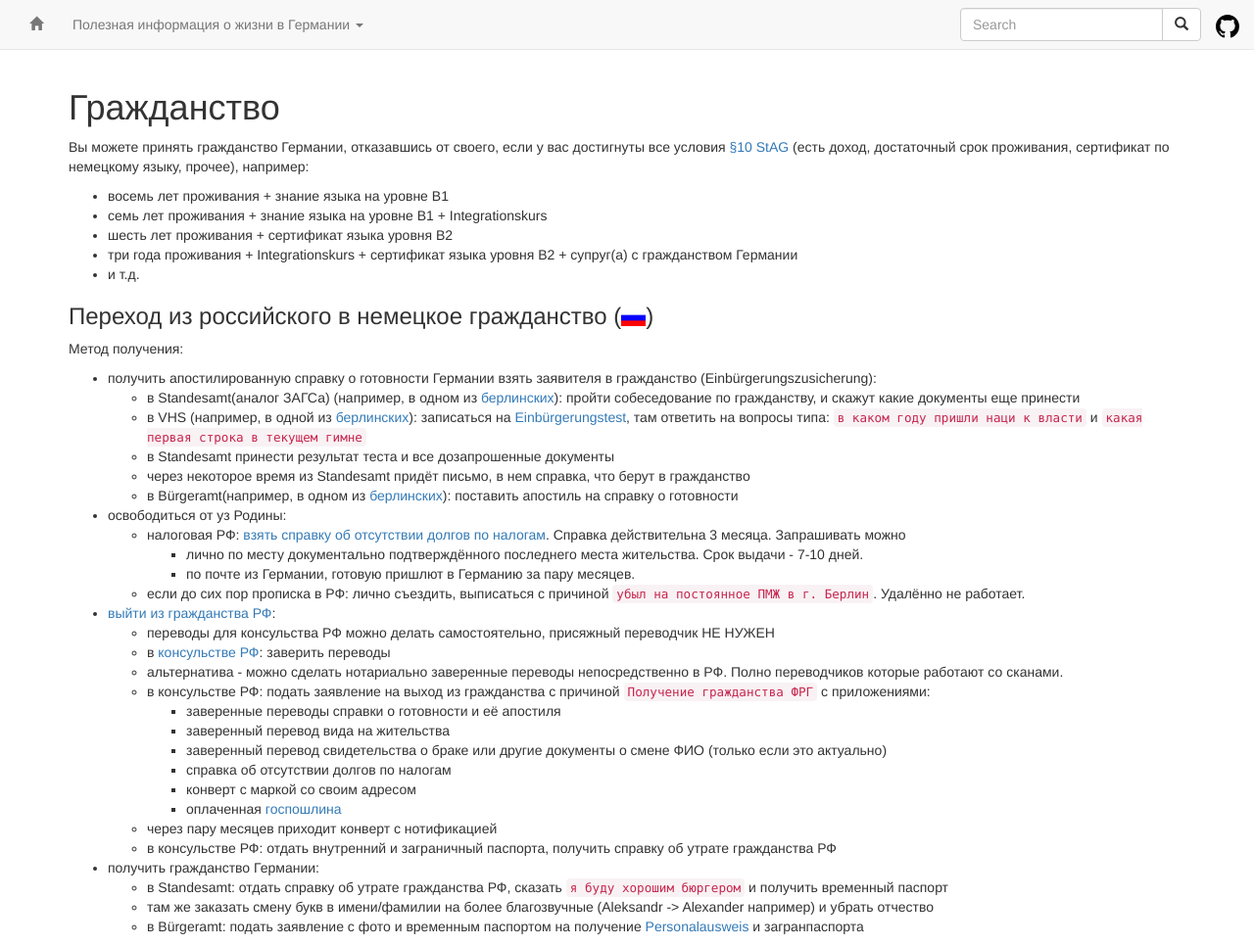
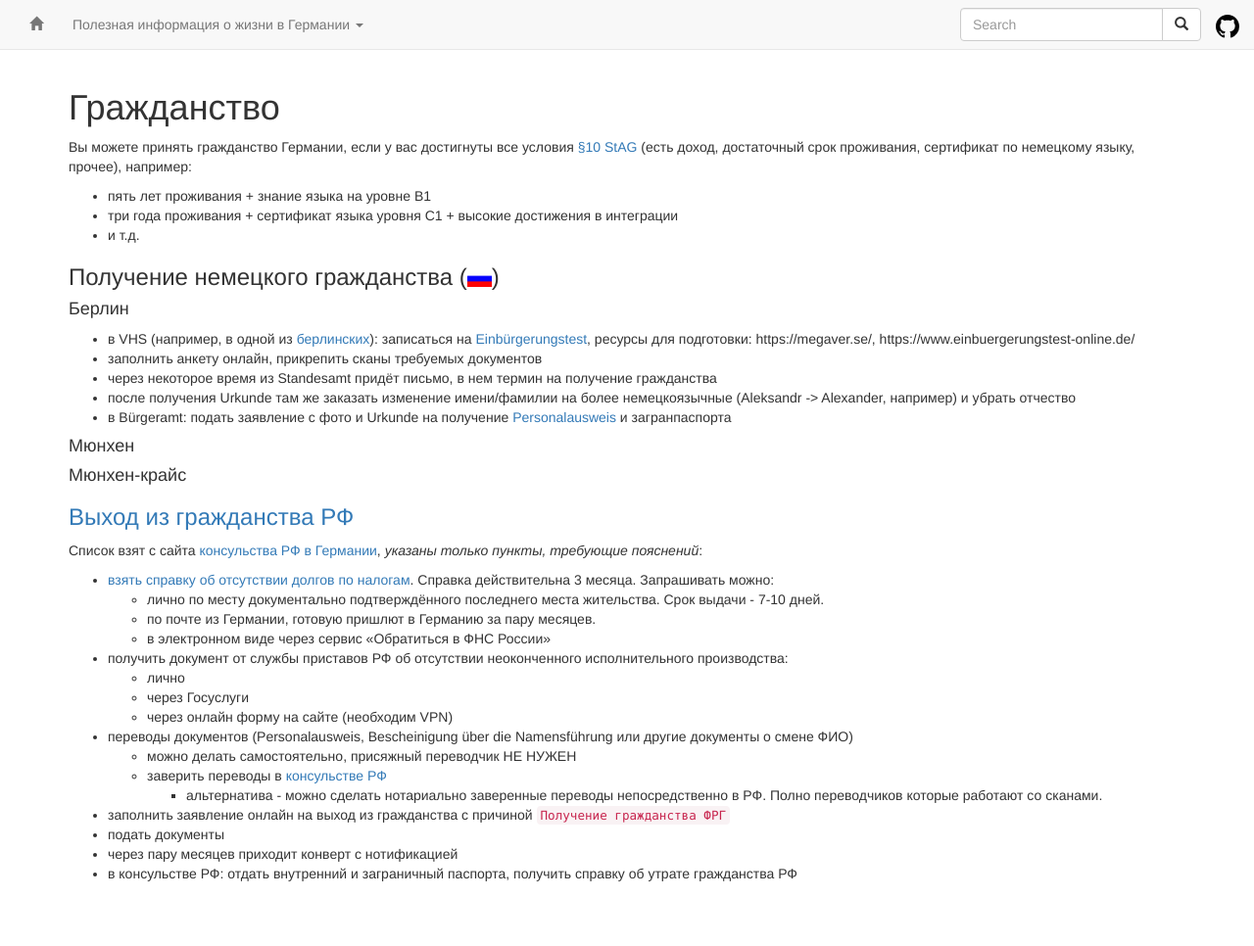
Before and after one commit to ru-de/faq, a Jekyll site: the page built from pages/Гражданство.md, in a window 1280 px wide and 966 px high. Shown: the whole window at 98% size. Built offline with Jekyll 4.4.1, drawn with Linux system fonts in a browser that asks for light colours; nearby versions of some CDN libraries.

Commit message:
sync github pages

```diff
--- a/pages/Гражданство.md
+++ b/pages/Гражданство.md
@@ -4,41 +4,38 @@ layout: default
 ---
 
 # Гражданство
-Вы можете принять гражданство Германии, отказавшись от своего, если у вас достигнуты все условия [§10 StAG](https://www.gesetze-im-internet.de/stag/__10.html) (есть доход, достаточный срок проживания, сертификат по немецкому языку, прочее), например:
-* восемь лет проживания + знание языка на уровне B1
-* семь лет проживания + знание языка на уровне B1 + Integrationskurs
-* шесть лет проживания + сертификат языка уровня B2
-* три года проживания + Integrationskurs + сертификат языка уровня B2 + супруг(а) с гражданством Германии
+Вы можете принять гражданство Германии, если у вас достигнуты все условия [§10 StAG](https://www.gesetze-im-internet.de/stag/__10.html) (есть доход, достаточный срок проживания, сертификат по немецкому языку, прочее), например:
+* пять лет проживания + знание языка на уровне B1
+* три года проживания + сертификат языка уровня C1 + высокие достижения в интеграции
 * и т.д.
 
-### Переход из российского в немецкое гражданство (![](files/ru.gif))
+### Получение немецкого гражданства (![](files/ru.gif))
+#### Берлин
+* в VHS (например, в одной из [берлинских](https://www.berlin.de/vhs/)): записаться на [Einbürgerungstest](https://www.berlin.de/vhs/service/einbuergerung/deutscher-einbuergerungstest/), ресурсы для подготовки: https://megaver.se/, https://www.einbuergerungstest-online.de/
+* заполнить анкету онлайн, прикрепить сканы требуемых документов
+* через некоторое время из Standesamt придёт письмо, в нем термин на получение гражданства
+* после получения Urkunde там же заказать изменение имени/фамилии на более немецкоязычные (Aleksandr -> Alexander, например) и убрать отчество
+* в Bürgeramt: подать заявление с фото и Urkunde на получение [Personalausweis](https://service.berlin.de/dienstleistung/324325/) и загранпаспорта
 
-Метод получения:
-* получить апостилированную справку о готовности Германии взять заявителя в гражданство (Einbürgerungszusicherung):
-  * в Standesamt(аналог ЗАГСа) (например, в одном из [берлинских](https://www.berlin.de/standesamt/standesaemter-in-berlin/)): пройти собеседование по гражданству, и скажут какие документы еще принести
-  * в VHS (например, в одной из [берлинских](https://www.berlin.de/vhs/)): записаться на [Einbürgerungstest](https://www.berlin.de/vhs/service/einbuergerung/deutscher-einbuergerungstest/), там ответить на вопросы типа: `в каком году пришли наци к власти` и `какая первая строка в текущем гимне`
-  * в Standesamt принести результат теста и все дозапрошенные документы
-  * через некоторое время из Standesamt придёт письмо, в нем справка, что берут в гражданство
-  * в Bürgeramt(например, в одном из [берлинских](https://service.berlin.de/standorte/buergeraemter/)): поставить апостиль на справку о готовности
-* освободиться от уз Родины:
-  * налоговая РФ: [взять справку об отсутствии долгов по налогам](https://www.nalog.ru/rn77/fl/interest/dual_nationality/exit_rf/). Справка действительна 3 месяца. Запрашивать можно
-    * лично по месту документально подтверждённого последнего места жительства. Срок выдачи - 7-10 дней.
-    * по почте из Германии, готовую пришлют в Германию за пару месяцев.
-  * если до сих пор прописка в РФ: лично съездить, выписаться с причиной `убыл на постоянное ПМЖ в г. Берлин`. Удалённо не работает.
-* [выйти из гражданства РФ](http://grajdanstvo-ru.ru/kak-otkazatsya-ot-grazhdanstva-rf.html):
-  * переводы для консульства РФ можно делать самостоятельно, присяжный переводчик НЕ НУЖЕН
-  * в [консульстве РФ](Консульство.md): заверить переводы
-  * альтернатива - можно сделать нотариально заверенные переводы непосредственно в РФ. Полно переводчиков которые работают со сканами.
-  * в консульстве РФ: подать заявление на выход из гражданства с причиной `Получение гражданства ФРГ` с приложениями:
-    * заверенные переводы справки о готовности и её апостиля
-    * заверенный перевод вида на жительства
-    * заверенный перевод свидетельства о браке или другие документы о смене ФИО (только если это актуально)
-    * справка об отсутствии долгов по налогам
-    * конверт с маркой со своим адресом
-    * оплаченная [госпошлина](https://base.garant.ru/10900200/fce40d57dbbe868a22b8d51b0513287a/)
-  * через пару месяцев приходит конверт с нотификацией
-  * в консульстве РФ: отдать внутренний и заграничный паспорта, получить справку об утрате гражданства РФ
-* получить гражданство Германии:
-  * в Standesamt: отдать справку об утрате гражданства РФ, сказать `я буду хорошим бюргером` и получить временный паспорт
-  * там же заказать смену букв в имени/фамилии на более благозвучные (Aleksandr -> Alexander например) и убрать отчество
-  * в Bürgeramt: подать заявление с фото и временным паспортом на получение [Personalausweis](https://service.berlin.de/dienstleistung/324325/) и загранпаспорта
+#### Мюнхен
+
+#### Мюнхен-крайс
+
+### [Выход из гражданства РФ](http://grajdanstvo-ru.ru/kak-otkazatsya-ot-grazhdanstva-rf.html)
+Список взят с сайта [консульства РФ в Германии](https://germany.mid.ru/ru/consular/consulate-ru/citizenship/vykhod_iz_grazhdanstva_rossiyskoy_federatsii/), _указаны только пункты, требующие пояснений_:
+* [взять справку об отсутствии долгов по налогам](https://www.nalog.ru/rn77/fl/interest/dual_nationality/exit_rf/). Справка действительна 3 месяца. Запрашивать можно:
+  * лично по месту документально подтверждённого последнего места жительства. Срок выдачи - 7-10 дней.
+  * по почте из Германии, готовую пришлют в Германию за пару месяцев.
+  * в электронном виде через сервис «Обратиться в ФНС России»
+* получить документ от службы приставов РФ об отсутствии неоконченного исполнительного производства:
+  * лично
+  * через Госуслуги
+  * через онлайн форму на сайте (необходим VPN)
+* переводы документов (Personalausweis, Bescheinigung über die Namensführung или другие документы о смене ФИО)
+  * можно делать самостоятельно, присяжный переводчик НЕ НУЖЕН
+  * заверить переводы в [консульстве РФ](Консульство.md)
+    * альтернатива - можно сделать нотариально заверенные переводы непосредственно в РФ. Полно переводчиков которые работают со сканами.
+* заполнить заявление онлайн на выход из гражданства с причиной `Получение гражданства ФРГ`
+* подать документы
+* через пару месяцев приходит конверт с нотификацией
+* в консульстве РФ: отдать внутренний и заграничный паспорта, получить справку об утрате гражданства РФ
```
